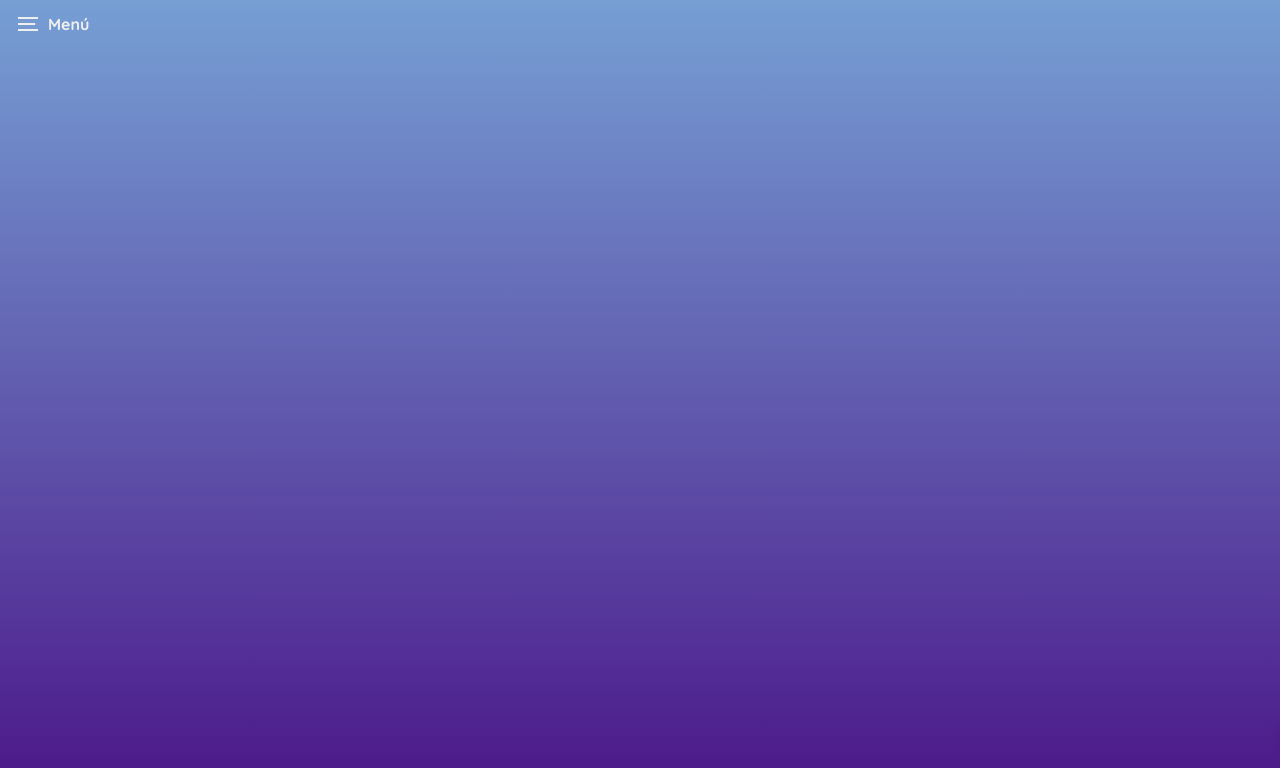
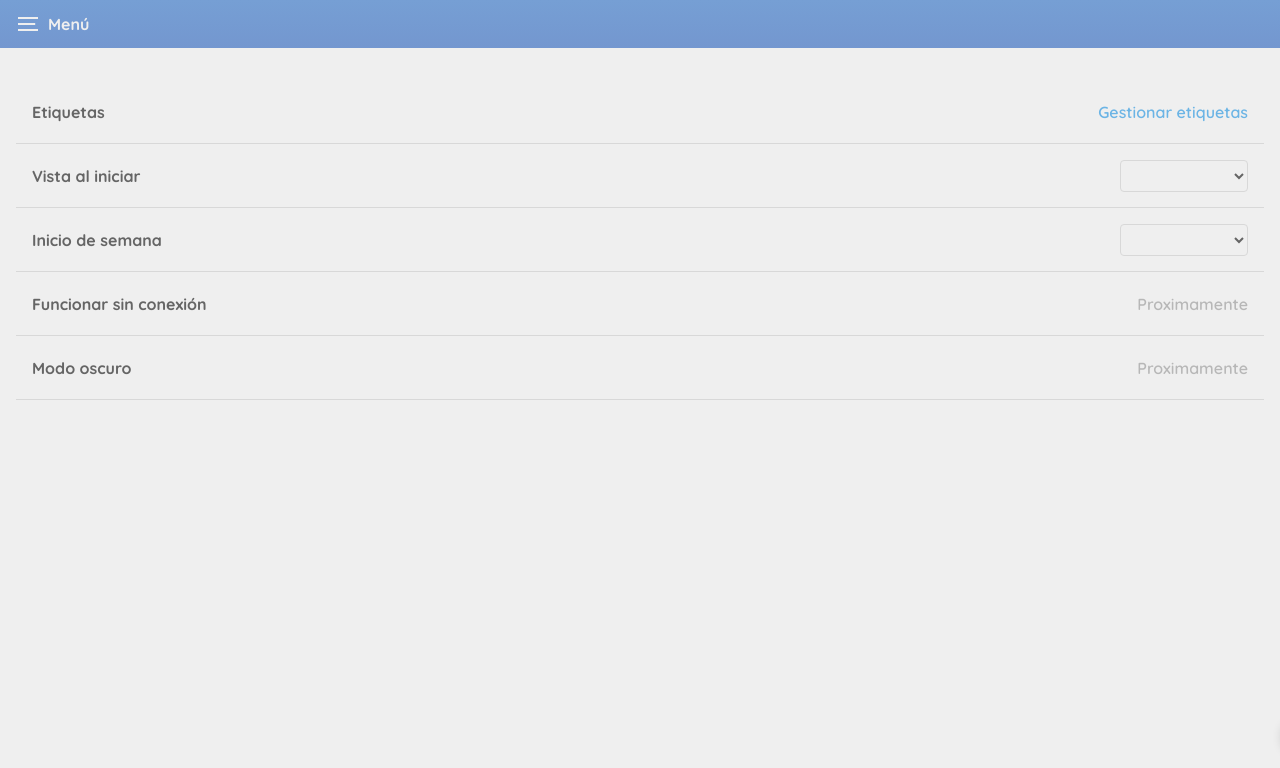
Before and after one commit to Alaan96/task-manager, a Nuxt app: page /settings in a window 1280 px wide. Shown: the top 768 px of the page. Built offline with nearby package versions, Linux system fonts and the light colour scheme.

Commit message:
Nout app ready again

```diff
--- /dev/null
+++ b/layouts/error.vue
@@ -0,0 +1,59 @@
+<template>
+  <div class="container">
+    <h1>{{error.statusCode}}</h1>
+    <div v-if="error.statusCode === 404" class="msg">
+      <h2>Página no encontrada</h2>
+      <p>Lo que estabas buscando no se encuentra aquí.</p>
+    </div>
+    <div v-else-if="error.statusCode >= 500" class="msg">
+      <h2>El servidor no responde</h2>
+      <p>Ha ocurrido un error en el servidor.</p>
+    </div>
+    <simple-button
+      text="Volver a Inicio"
+      to="/"
+      color="tertiary">
+    </simple-button>
+  </div>
+</template>
+
+<script>
+import button from "@/components/buttons/button"
+
+export default {
+  components: {
+    'simple-button': button
+  },
+  props: ['error']
+}
+</script>
+
+<style lang="scss" scoped>
+.container {
+  width: 100%;
+  padding: 0 2rem;
+  margin: 6rem auto;
+  display: flex;
+  flex-direction: column;
+  align-items: center;
+  text-align: center;
+  & h1 {
+    font-size: 6rem;
+    font-family: $lato;
+    font-weight: 400;
+  }
+  & .msg {
+    margin-bottom: 2rem;
+    display: flex;
+    flex-direction: column;
+    align-items: center;
+    & h2 {
+      margin-bottom: 1rem;
+      font-size: 1.5rem;
+    }
+    & p {
+      width: 12rem;
+    }
+  }
+}
+</style>
--- /dev/null
+++ b/layouts/session.vue
@@ -0,0 +1,31 @@
+<template>
+	<main>
+		<logo></logo>
+    <nuxt/>
+    <!-- Notifications -->
+    <notify></notify>
+	</main>
+</template>
+
+<script>
+import logo from '@/components/logo'
+import notify from '@/components/notify'
+
+export default {
+  components: {
+    // logo,
+    notify
+  }
+}
+</script>
+
+<style lang="scss" scoped>
+  main {
+    width: 100vw;
+    height: 100vh;
+    display: flex;
+    flex-direction: column;
+    overflow-x: hidden;
+    position: relative;
+  }
+</style>
--- /dev/null
+++ b/pages/about.vue
@@ -0,0 +1,43 @@
+<template>
+  <div class="container">
+    <about-data :data="data" negative></about-data>
+  </div>
+</template>
+
+<script>
+import data from '@/components/data'
+
+export default {
+  components: {
+    'about-data': data
+  },
+  data() {
+    return {
+      data: [
+        {
+          title: 'Nombre',
+          config: 'Apepé'
+        },
+        {
+          title: 'Versión de la aplicación',
+          config: '1.0.0'
+        },
+        {
+          title: 'Autor',
+          config: 'Alan Jiménez Córdoba'
+        },
+        {
+          title: 'Repositorio en github',
+          config: 'github-link'
+        }
+      ]
+    }
+  },
+}
+</script>
+
+<style lang="scss" scoped>
+.container {
+  background: $primary;
+}
+</style>
--- a/pages/index.vue
+++ b/pages/index.vue
@@ -27,40 +27,40 @@ export default {
     'task-list': list,
     'set-birthday': setBirthday
   },
-  // middleware: 'authenticated',
-  // async fetch({ $axios, store }) {
-  //   try {
-  //     $axios.defaults.headers.common.token = localStorage.getItem('token')
-  //     let loaded = store.getters['user/loaded']
-  //     if (loaded === false) {
-  //       const id = localStorage.getItem('id')
-  //       // Load user data
-  //       await store.dispatch('user/profileData', `${location.origin}/user/${id}`)
+  middleware: 'authenticated',
+  async fetch({ $axios, store }) {
+    try {
+      $axios.defaults.headers.common.token = localStorage.getItem('token')
+      let loaded = store.getters['user/loaded']
+      if (loaded === false) {
+        const id = localStorage.getItem('id')
+        // Load user data
+        await store.dispatch('user/profileData', `${location.origin}/user/${id}`)
 
-  //       // Load tasks
-  //       await store.dispatch('task/tasksDB', `${location.origin}/tasks/${id}`)
+        // Load tasks
+        await store.dispatch('task/tasksDB', `${location.origin}/tasks/${id}`)
 
-  //       // return {fetchMsg: 'Content loaded.'}
-  //     } else {
-  //       // return {fetchMsg: 'Content was already loaded.'}
-  //     }
-  //   } catch(err) {
-  //     if (err.response.data.message) {
-  //       console.warn(err.response.data.message)
-  //     } else {
-  //       console.log(err)
-  //     }
-  //     // return {fetchMsg: `Error loading the content. Error: ${err}`}
-  //   }
-  // },
-  // created() {
-  //   const firstDay = this.$store.state.user.weekStart
-  //   this.$store.commit('calendar/changeWeekStart', firstDay)
-  // },
-  // beforeMount() {
-  //   this.userLogged()
-  //   // this.openBirthdayModal()
-  // },
+        // return {fetchMsg: 'Content loaded.'}
+      } else {
+        // return {fetchMsg: 'Content was already loaded.'}
+      }
+    } catch(err) {
+      if (err.response.data.message) {
+        console.warn(err.response.data.message)
+      } else {
+        console.log(err)
+      }
+      // return {fetchMsg: `Error loading the content. Error: ${err}`}
+    }
+  },
+  created() {
+    const firstDay = this.$store.state.user.weekStart
+    this.$store.commit('calendar/changeWeekStart', firstDay)
+  },
+  beforeMount() {
+    this.userLogged()
+    // this.openBirthdayModal()
+  },
   data() {
     return {
       view: this.$store.state.user.defaultView
--- /dev/null
+++ b/pages/new-password/_passToken/index.vue
@@ -0,0 +1,63 @@
+<template>
+  <div class="container">
+    <password-change-form
+      title="Ingresar nueva contraseña"
+      :formFields="fields"
+      btnText="Cambiar"
+      context="new-password"
+      :validate="false"
+      :params="passToken">
+      <nuxt-link to="/login">Volver a login</nuxt-link>
+    </password-change-form>
+  </div>
+</template>
+
+<script>
+// import passChange from '@/components/password-reset'
+import passwordChangeForm from '@/components/form'
+
+export default {
+  components: {
+    'password-change-form': passwordChangeForm
+  },
+  layout: 'session',
+  data() {
+    return {
+      passToken: '',
+      fields: [
+        {
+          placeholder: "Contraseña",
+          name: "password",
+          pattern:'^([a-zA-Z0-9-\S!#$%&() * +,/:;<=>?@^_`|~]{8,30})',
+          type: 'password'
+        },
+        {
+          placeholder: "Repetir contraseña",
+          name: "repeatPassword",
+          pattern:'^([a-zA-Z0-9-\S!#$%&() * +,/:;<=>?@^_`|~]{8,30})',
+          type: 'password'
+        },
+      ]
+    }
+  },
+  beforeMount() {
+    let passToken = localStorage.getItem('pass-token')
+    if (!passToken) {
+      console.log('Redireccionado lince.')
+      this.$router.push('/')
+    }
+    this.passToken = '/' + passToken
+  }
+}
+</script>
+
+<style lang="scss" scoped>
+.container {
+  margin: 4rem 0;
+  display: flex;
+  flex-direction: column;
+}
+a {
+  font-weight: 600;
+}
+</style>
--- /dev/null
+++ b/pages/profile/_id/index.vue
@@ -0,0 +1,19 @@
+<template>
+  <div>
+    <!-- ID: {{$route.params.id}} -->
+    <profile></profile>
+  </div>
+</template>
+
+<script>
+import profile from '@/components/profile'
+export default {
+  components: {
+    profile
+  }
+}
+</script>
+
+<style lang="scss" scoped>
+
+</style>
--- /dev/null
+++ b/pages/settings.vue
@@ -0,0 +1,222 @@
+<template>
+  <div class="container">
+    <tags></tags>
+    <!-- <settings-data :data="configs" negative>
+    </settings-data> -->
+    <ul class="negative">
+      <li>
+        <span class="title">Etiquetas</span>
+        <div class="config">
+          <span @click="$store.commit('modal/showModal')">
+            Gestionar etiquetas
+          </span>
+        </div>
+      </li>
+      <li>
+        <span class="title">Vista al iniciar</span>
+        <div class="config">
+          <select name="defaultView" v-model="defaultView"
+            @change="changeDefaultView(defaultView)">
+            <option v-for="view in defaultViewOptions"
+              :key="view.text"
+              :value="view.value">
+              {{view.text}}
+            </option>
+          </select>
+        </div>
+      </li>
+      <li>
+        <span class="title">Inicio de semana</span>
+        <div class="config">
+          <select name="weekStart" v-model="weekStart"
+            @change="changeWeekStart(weekStart)">
+            <option v-for="day in weekStartOptions"
+              :key="day.text"
+              :value="day.value">
+              {{day.text}}
+            </option>
+          </select>
+        </div>
+      </li>
+      <li>
+        <span class="title">Funcionar sin conexión</span>
+        <div class="config">
+          <span class="soon">Proximamente</span>
+          <!-- <button-checkbox ></button-checkbox> -->
+          <!-- <button :class="{'active': workOffline}">
+            <label for="work-offline">{{workOffline ? 'Activado' : 'Desactivado'}}</label>
+            <input type="checkbox" id="work-offline" v-model="workOffline">
+          </button> -->
+        </div>
+      </li>
+      <li>
+        <span class="title">Modo oscuro</span>
+        <div class="config">
+          <span class="soon">Proximamente</span>
+          <!-- <button-checkbox ></button-checkbox> -->
+          <!-- <button :class="{'active': darkMode}">
+            <label for="dark-mode">{{darkMode ? 'Activado' : 'Desactivado'}}</label>
+            <input type="checkbox" id="dark-mode" v-model="darkMode">
+          </button> -->
+        </div>
+      </li>
+    </ul>
+  </div>
+</template>
+
+<script>
+import data from '@/components/data'
+import tags from '@/components/tags'
+import modal from '@/components/modal'
+import btnCheckbox from '@/components/inputs/button-checkbox'
+
+import { helpers } from '@/assets/mixins/api-helpers'
+
+export default {
+  components: {
+    // 'settings-data': data,
+    tags,
+    modal,
+    'button-checkbox': btnCheckbox
+  },
+  created() {
+    this.weekStart = this.$store.state.user.weekStart
+    this.defaultView = this.$store.state.user.defaultView
+  },
+  data() {
+    return {
+      defaultViewOptions: [
+        {text: 'Diaria', value: 'date'},
+        {text: 'Calendario', value: 'calendar'},
+      ],
+      defaultView: '',
+
+      weekStartOptions: [
+        {text: 'Lunes', value: 'Lunes'},
+        {text: 'Domingo', value: 'Domingo'},
+      ],
+      weekStart: '',
+
+      workOffline: false,
+      darkMode: false,
+
+      options: {}
+    }
+  },
+  mixins: [helpers],
+  methods: {
+    changeWeekStart(firstDay) {
+      console.log('Change week start')
+      this.options.weekStart = firstDay
+      this.sendChanges()
+    },
+    changeDefaultView(view) {
+      console.log('Change view')
+      this.options.defaultView = view
+      this.sendChanges()
+    },
+
+    sendChanges() {
+      let options = this.options
+      console.log(options)
+      this.$axios.$put(`${this.url}/user/${this.id}`, options)
+        .then( res => {
+          console.log(res)
+        })
+        .catch( err => {
+          console.log(err)
+        })
+
+      this.options = {}
+    },
+  }
+}
+</script>
+
+<style lang="scss" scoped>
+.container {
+  width: 100%;
+  height: 10rem;
+  display: flex;
+  justify-content: center;
+  background: $primary;
+}
+
+ul {
+  width: 100%;
+  padding: 2rem 1rem;
+  & li {
+    width: 100%;
+    height: 4rem;
+    padding: 0 1rem;
+    display: flex;
+    justify-content: space-between;
+    align-items: center;
+    border-bottom: 1px solid $line;
+    & .title {
+      font-weight: 700;
+    }
+    & .config {
+      & span {
+        font-weight: 600;
+        color: $secondary;
+        cursor: pointer;
+      }
+      & span.soon {
+        color: $black;
+        opacity: .4;
+      }
+    }
+  }
+}
+
+.negative {
+  & li {
+    border-color: $gray;
+  }
+  & .title {
+    color: $black;
+  }
+}
+
+
+select {
+  min-width: 8rem;
+  min-height: 2rem;
+  padding: 0 .5rem;
+  font-size: .75rem;
+  font-family: $niramit;
+  background: $primary;
+  color: $black;
+  border-color: $gray;
+  border-radius: $radius;
+  outline: none;
+  & option {
+    outline: none;
+  }
+}
+
+button {
+  width: 6rem;
+  height: 1.5rem;
+  @include center;
+  font-size: .75rem;
+  font-family: $niramit;
+  background: $gray;
+  color: $black;
+  border-radius: 1rem;
+  & label {
+    width: 100%;
+    height: 100%;
+    display: block;
+  }
+  & input {
+    display: none;
+  }
+}
+
+.active {
+  background: $secondary;
+  color: $primary;
+}
+</style>
--- /dev/null
+++ b/pages/signin.vue
@@ -0,0 +1,36 @@
+<template>
+	<signin-form
+		context="signin"
+		title="Completá con tus datos"
+		storeModule="signin"
+		btnText="Registrarse">
+		<nuxt-link to="/login">Volver a Login</nuxt-link>
+	</signin-form>
+</template>
+
+<script>
+import signinForm from "@/components/form";
+
+export default {
+	data() {
+		return {
+
+		};
+	},
+	layout: 'session',
+	components: {
+		"signin-form": signinForm
+	}
+};
+</script>
+
+<style lang="scss" scoped>
+.container {
+	min-height: 100vh;
+	width: 100%;
+}
+
+a {
+	font-weight: 600;
+}
+</style>
```
